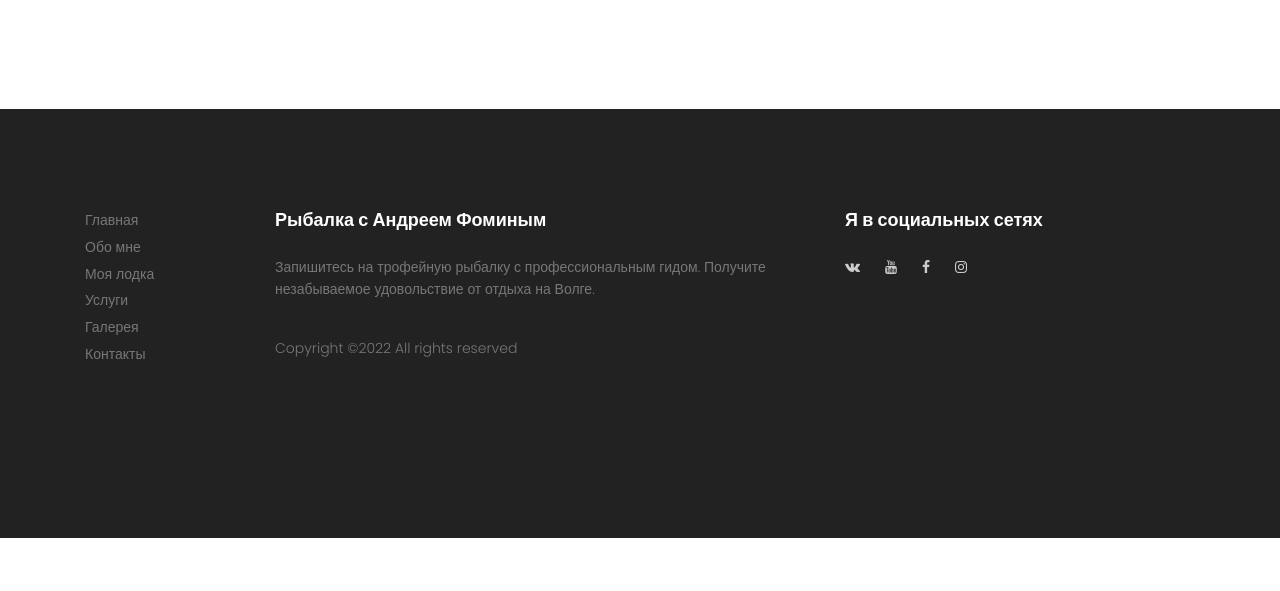
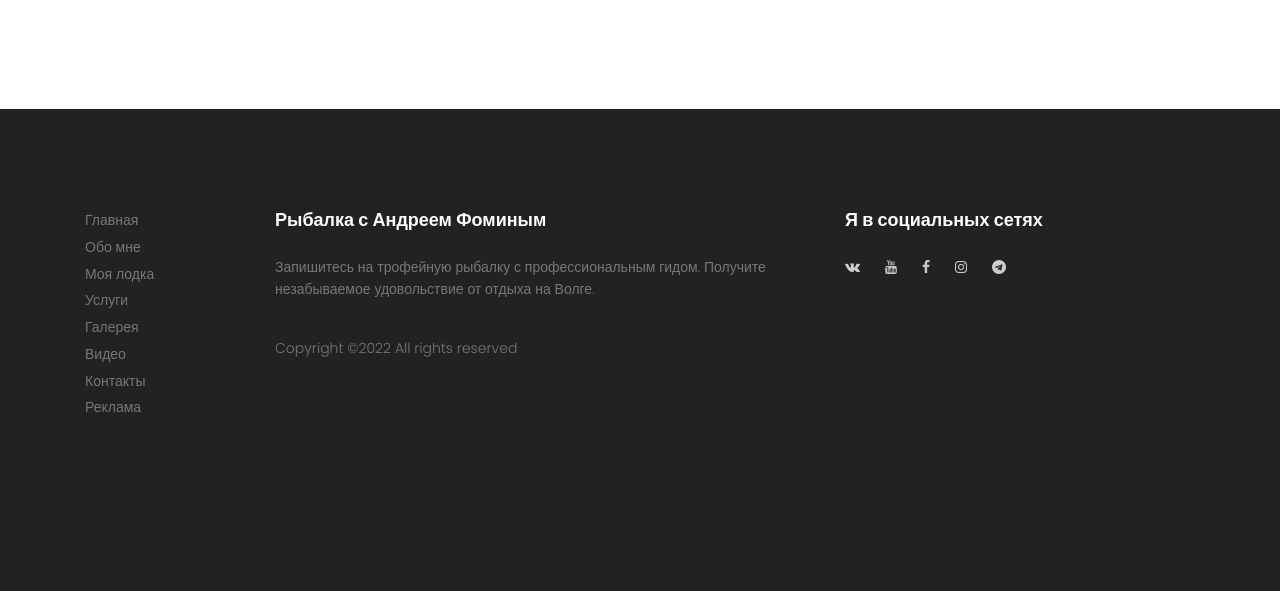
Before and after one commit to dgolov/FominFishing, a Django app: page /about in a window 1280 px wide. Shown: the part 2320-2911 px from the top of the page. Before the commit the page ends 2858 px from the top, so only its background shows below. Run offline with Django 4.2, Linux system fonts and the light colour scheme; data that the repository does not hold is empty; some libraries are stand-ins or nearby versions.

Commit message:
Updated links in footer and navbar

```diff
--- a/templates/inc/footer.html
+++ b/templates/inc/footer.html
@@ -3,17 +3,19 @@
         <div class="row">
             <div class="col-lg-2 col-md-6 col-sm-6 mb-5">
                 <ul>
-                    <li class="mb-1"><a href="/" style="color: #777777;">Главная</a></li>
-                    <li class="mb-1"><a href="/about" style="color: #777777;">Обо мне</a></li>
-                    <li class="mb-1"><a href="/boat" style="color: #777777;">Моя лодка</a></li>
-                    <li class="mb-1"><a href="/service" style="color: #777777;">Услуги</a></li>
-                    <li class="mb-1"><a href="/gallery" style="color: #777777;">Галерея</a></li>
-                    <li class="mb-1"><a href="/contact" style="color: #777777;">Контакты</a></li>
+                    <li class="mb-1"><a href="{% url 'main' %}" style="color: #777777;">Главная</a></li>
+                    <li class="mb-1"><a href="{% url 'about' %}" style="color: #777777;">Обо мне</a></li>
+                    <li class="mb-1"><a href="{% url 'boat' %}" style="color: #777777;">Моя лодка</a></li>
+                    <li class="mb-1"><a href="{% url 'service' %}" style="color: #777777;">Услуги</a></li>
+                    <li class="mb-1"><a href="{% url 'gallery' %}" style="color: #777777;">Галерея</a></li>
+                    <li class="mb-1"><a href="{% url 'video' %}" style="color: #777777;">Видео</a></li>
+                    <li class="mb-1"><a href="{% url 'contact' %}" style="color: #777777;">Контакты</a></li>
+                    <li class="mb-1"><a href="{% url 'advertising' %}" style="color: #777777;">Реклама</a></li>
                 </ul>
             </div>
             <div class="col-lg-6 col-md-6 col-sm-6">
                 <div class="single-footer-widget">
-                    <h6>Рыбалка с Андреем Фоминым</h6>
+                    <a href="{% url 'main' %}" style="color: #777777;"><h6>Рыбалка с Андреем Фоминым</h6></a>
                     <p>Запишитесь на трофейную рыбалку с профессиональным гидом. Получите незабываемое удовольствие от
                     отдыха на Волге.</p>
                     <p class="footer-text">Copyright &copy;2022 All rights reserved</p>
@@ -27,6 +29,7 @@
                         <a href="#"><i class="fa fa-youtube"></i></a>
                         <a href="#"><i class="fa fa-facebook"></i></a>
                         <a href="#"><i class="fa fa-instagram"></i></a>
+                        <a href="#"><i class="fa fa-telegram"></i></a>
                     </div>
                 </div>
             </div>
--- a/templates/inc/navbar.html
+++ b/templates/inc/navbar.html
@@ -15,12 +15,13 @@
                 <div class="collapse navbar-collapse justify-content-end align-items-center"
                      id="navbarSupportedContent">
                     <ul class="navbar-nav">
-                        <li><a href="{% url 'main' %}">Главная</a></li>
                         <li><a href="{% url 'about' %}">Обо мне</a></li>
                         <li><a href="{% url 'boat' %}">Моя лодка</a></li>
                         <li><a href="{% url 'service' %}">Услуги</a></li>
                         <li><a href={% url 'gallery' %}>Галерея</a></li>
+                        <li><a href={% url 'video' %}>Видео</a></li>
                         <li><a href="{% url 'contact' %}">Контакты</a></li>
+                        <li><a href="{% url 'advertising' %}">Реклама</a></li>
 {#                        <li class="dropdown">#}
 {#                            <a class="dropdown-toggle" href="#" id="navbardrop" data-toggle="dropdown">#}
 {#                                Pages#}
```
